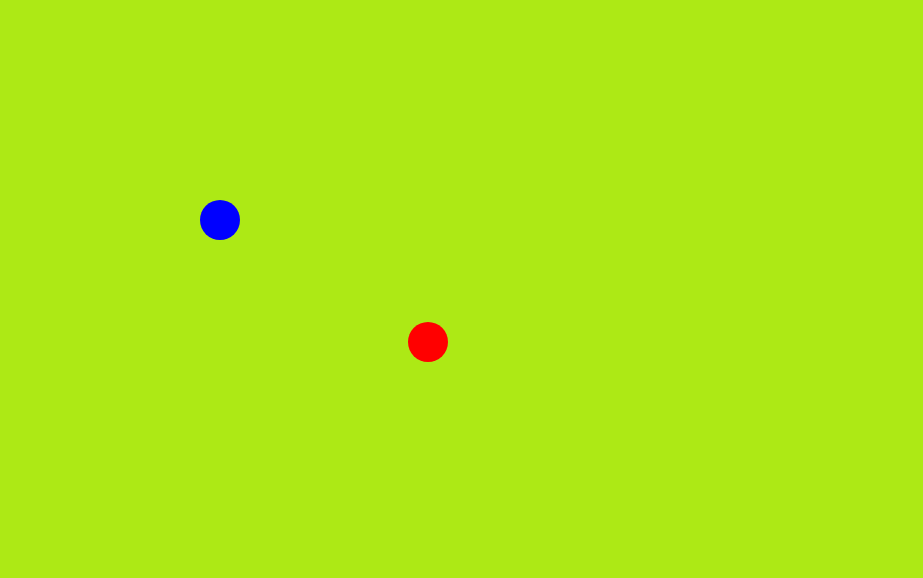
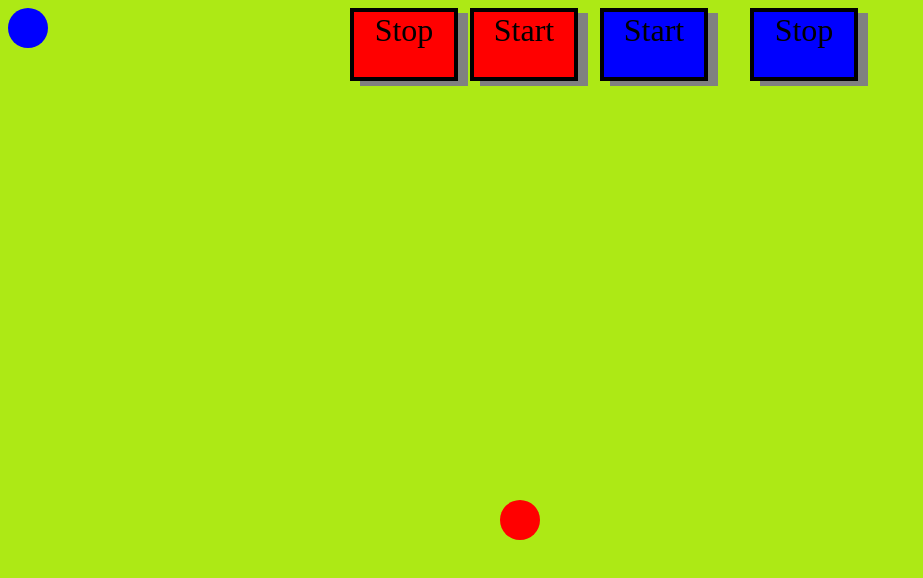
Before and after one commit to PetkoPopov/circle-goes-around, a plain HTML site: page circle.html in a window 1280 px wide. Shown: the whole page, without its empty margins (0-923 px from the left). Drawn offline with Linux system fonts and the light colour scheme.

Commit message:
by files

```diff
--- /dev/null
+++ b/buttons/btnStart.js
@@ -0,0 +1,15 @@
+import { circle } from "../circles/circle_1.js"
+import { moveCircle } from "../functions/func.js";
+
+let moveCircleInterval=[]
+let btnStart = document.createElement('div')
+btnStart.setAttribute('class','btn')
+btnStart.style.backgroundColor="red";
+btnStart.style.left='470px'
+btnStart.textContent= 'Start'
+btnStart.addEventListener('click',()=>{
+       moveCircleInterval.push(moveCircle(circle))
+})
+export{
+    btnStart,moveCircleInterval
+}
--- /dev/null
+++ b/buttons/btnStartLine.js
@@ -0,0 +1,19 @@
+import { circle2 } from "../circles/circle_2.js"
+import { moveLine } from "../functions/func.js"
+
+let btnStartLine = document.createElement('div')
+btnStartLine.setAttribute('class', 'btn')
+btnStartLine.style.backgroundColor = 'blue'
+btnStartLine.style.left = '600px'
+btnStartLine.textContent = 'Start'
+let arrIntervals = []
+
+btnStartLine.addEventListener('click', () => {
+    arrIntervals.push(
+        moveLine(circle2)
+        )
+})
+
+export {
+    btnStartLine,arrIntervals
+}
--- /dev/null
+++ b/buttons/btnStop.js
@@ -0,0 +1,14 @@
+import { moveCircleInterval } from "./btnStart.js"
+
+var btnStop = document.createElement('div')
+btnStop.setAttribute('class','btn')
+btnStop.style.left='350px'
+btnStop.style.backgroundColor='red'
+btnStop.textContent = 'Stop'
+btnStop.addEventListener('click',()=>{
+   clearInterval(moveCircleInterval[0])
+   moveCircleInterval.shift()
+})
+export{
+    btnStop
+}
--- /dev/null
+++ b/buttons/btnStopLine.js
@@ -0,0 +1,15 @@
+import { arrIntervals } from "./btnStartLine.js"
+
+let btnStopLine = document.createElement('div')
+btnStopLine.setAttribute('class','btn')
+btnStopLine.style.backgroundColor = 'blue'
+btnStopLine.style.left = '750px'
+btnStopLine.textContent = 'Stop'
+
+btnStopLine.addEventListener('click',()=>{
+    clearInterval(arrIntervals[0])
+    arrIntervals.shift()
+})
+export{
+    btnStopLine
+}
--- a/circle.css
+++ b/circle.css
@@ -1,9 +1,21 @@
-body{
+body {
     background-color: rgb(173, 233, 21);
-}
-.circle{
+    }
+
+.circle {
     width: 40px;
     height: 40px;
     border-radius: 20px;
-    position:absolute;
+    position: absolute;
 }
+
+.btn {
+    position: absolute;
+    border: 4px solid black;
+    box-shadow: 10px 5px grey;
+    width: 100px;
+    height: 65px;
+    cursor: pointer;
+    font-size: xx-large;
+    text-align: center;
+}
--- a/circle.html
+++ b/circle.html
@@ -6,8 +6,10 @@
     <title>Circle</title>
     <!-- <meta name='viewport' content='width=device-width, initial-scale=1'> -->
     <link rel='stylesheet' type='text/css' media='screen' href='circle.css'>
-    <div id="canvas"></div>
-    <script src='circle.js'></script>
+
+    <script  type="module">
+        import './gameBody.js'
+    </script>
 </head>
 <body>
 
--- a/circle.js
+++ /dev/null
@@ -1,39 +0,0 @@
-let x = 500
-let y = 500
-let radius = 200
-let delta = 0.1
-
-let body = document.getElementsByTagName('body')[0]
-
-let circle = document.createElement('div')
-circle.setAttribute('class','circle')
-circle.style.backgroundColor='red'
-
-circle.style.top=y+'px'
-circle.style.left = x+'px'
-let n = 0
-
-let movement = setInterval(()=>{
-let y1 =y+radius*Math.cos(n*delta)
-let x1 = x+radius*Math.sin(n*delta)
-n++
-    circle.style.top = y1 + 'px'
-    circle.style.left = x1 + 'px'
-},50)
-
-let circle2 = document.createElement('div')
-circle2.setAttribute('class','circle')
-circle2.style.backgroundColor='blue'
-let x2 = 0
-let y2 = 0
-let countN = 0
-let move2 = setInterval(()=>{
-    countN++
-let x22 = countN*delta*20
-let y22 = countN*delta*20
-circle2.style.left = y22 + 'px'
-circle2.style.top =  x22 + 'px'
-},50)
-
-body.appendChild(circle2)
-body.appendChild(circle)
--- /dev/null
+++ b/circles/circle_1.js
@@ -0,0 +1,14 @@
+import { speed,radius,x,y,delta } from "../constants.js"
+
+
+let circle = document.createElement('div')
+circle.setAttribute('class', 'circle')
+circle.style.backgroundColor = 'red'
+
+circle.style.top = y + 'px'
+circle.style.left = x + 'px'
+
+
+export{
+    circle
+}
--- /dev/null
+++ b/circles/circle_2.js
@@ -0,0 +1,9 @@
+import { speed, delta } from "../constants.js"
+
+let circle2 = document.createElement('div')
+circle2.setAttribute('class', 'circle')
+circle2.style.backgroundColor = 'blue'
+
+export {
+    circle2
+}
--- /dev/null
+++ b/constants.js
@@ -0,0 +1,12 @@
+let x = 500
+let y = 500
+let radius = 200
+let delta = 0.1
+let speed = 200
+export{
+    x,
+    y,
+    radius,
+    delta,
+    speed
+}
--- /dev/null
+++ b/functions/func.js
@@ -0,0 +1,33 @@
+import { speed, radius, x, y, delta } from "../constants.js"
+
+function moveCircle(circle) {
+    let n = 0
+    let x1, y1
+    let movement = setInterval(() => {
+        y1 = y + radius * Math.cos(n * delta)
+        x1 = x + radius * Math.sin(n * delta)
+        n++
+        circle.style.top = y1 + 'px'
+        circle.style.left = x1 + 'px'
+    }, speed)
+    return movement
+}
+
+function moveLine(circle) {
+    let countN = 0
+    let x22 = 0
+    let y22 = 0
+
+    let  move = setInterval(() => {
+        countN++
+        x22 = countN * delta * 20
+        y22 = countN * delta * 20
+        circle.style.left = y22 + 'px'
+        circle.style.top = x22 + 'px'
+    }, speed)
+return move
+}
+export {
+    moveCircle,
+    moveLine
+}
--- /dev/null
+++ b/gameBody.js
@@ -0,0 +1,15 @@
+import { btnStart } from "./buttons/btnStart.js"
+import { btnStartLine } from "./buttons/btnStartLine.js"
+import { btnStop } from "./buttons/btnStop.js"
+import { circle2 } from "./circles/circle_2.js"
+import { circle } from "./circles/circle_1.js"
+import { btnStopLine } from "./buttons/btnStopLine.js"
+
+let body = document.getElementsByTagName('body')[0]
+
+body.appendChild(circle2)
+body.appendChild(circle)
+body.appendChild(btnStart)
+body.appendChild(btnStop)
+body.appendChild(btnStartLine)
+body.appendChild(btnStopLine)
```
Also changed, not shown: index.html (deleted, +0 -14 lines).
